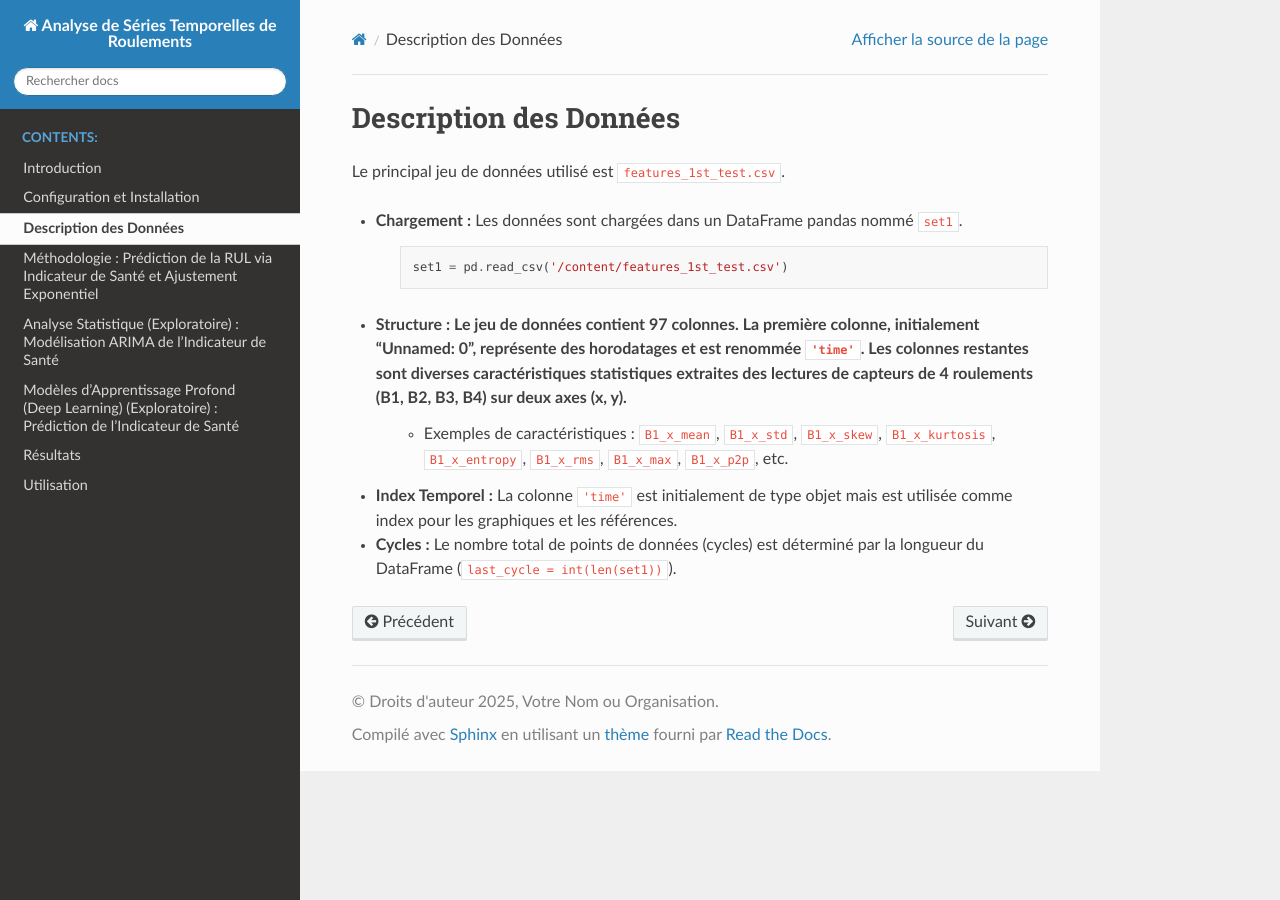
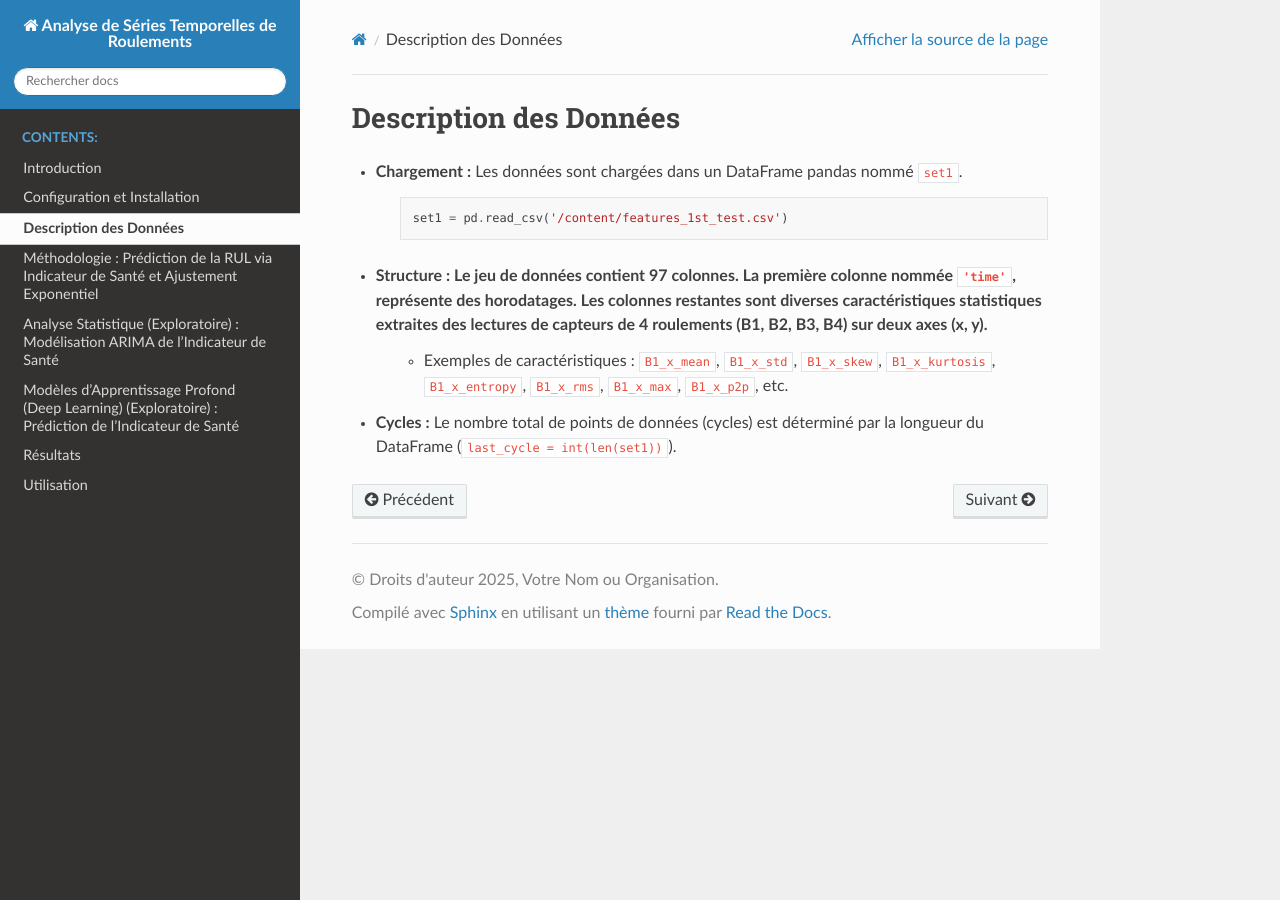
Before and after one commit to Kalfa12/RUL_bearing_time_series, a Sphinx documentation site: the page built from docs/data_description.rst, in a window 1280 px wide. Built offline with Sphinx 7.4.7 and the Read the Docs theme 3.1.0, drawn with Linux system fonts in a browser that asks for light colours; pages that are not in the unit, such as notebooks, are missing from menus.

Commit message:
Update data_description.rst

```diff
--- a/docs/data_description.rst
+++ b/docs/data_description.rst
@@ -2,8 +2,6 @@
 
 Description des Données
 =======================
-
-Le principal jeu de données utilisé est ``features_1st_test.csv``.
 
 * **Chargement :** Les données sont chargées dans un DataFrame pandas nommé ``set1``.
 
@@ -11,9 +9,7 @@ Le principal jeu de données utilisé est ``features_1st_test.csv``.
 
         set1 = pd.read_csv('/content/features_1st_test.csv')
 
-* **Structure :** Le jeu de données contient 97 colonnes. La première colonne, initialement 'Unnamed: 0', représente des horodatages et est renommée ``'time'``. Les colonnes restantes sont diverses caractéristiques statistiques extraites des lectures de capteurs de 4 roulements (B1, B2, B3, B4) sur deux axes (x, y).
+* **Structure :** Le jeu de données contient 97 colonnes. La première colonne nommée ``'time'``, représente des horodatages. Les colonnes restantes sont diverses caractéristiques statistiques extraites des lectures de capteurs de 4 roulements (B1, B2, B3, B4) sur deux axes (x, y).
     * Exemples de caractéristiques : ``B1_x_mean``, ``B1_x_std``, ``B1_x_skew``, ``B1_x_kurtosis``, ``B1_x_entropy``, ``B1_x_rms``, ``B1_x_max``, ``B1_x_p2p``, etc.
 
-* **Index Temporel :** La colonne ``'time'`` est initialement de type objet mais est utilisée comme index pour les graphiques et les références.
-
 * **Cycles :** Le nombre total de points de données (cycles) est déterminé par la longueur du DataFrame (``last_cycle = int(len(set1))``).
```
